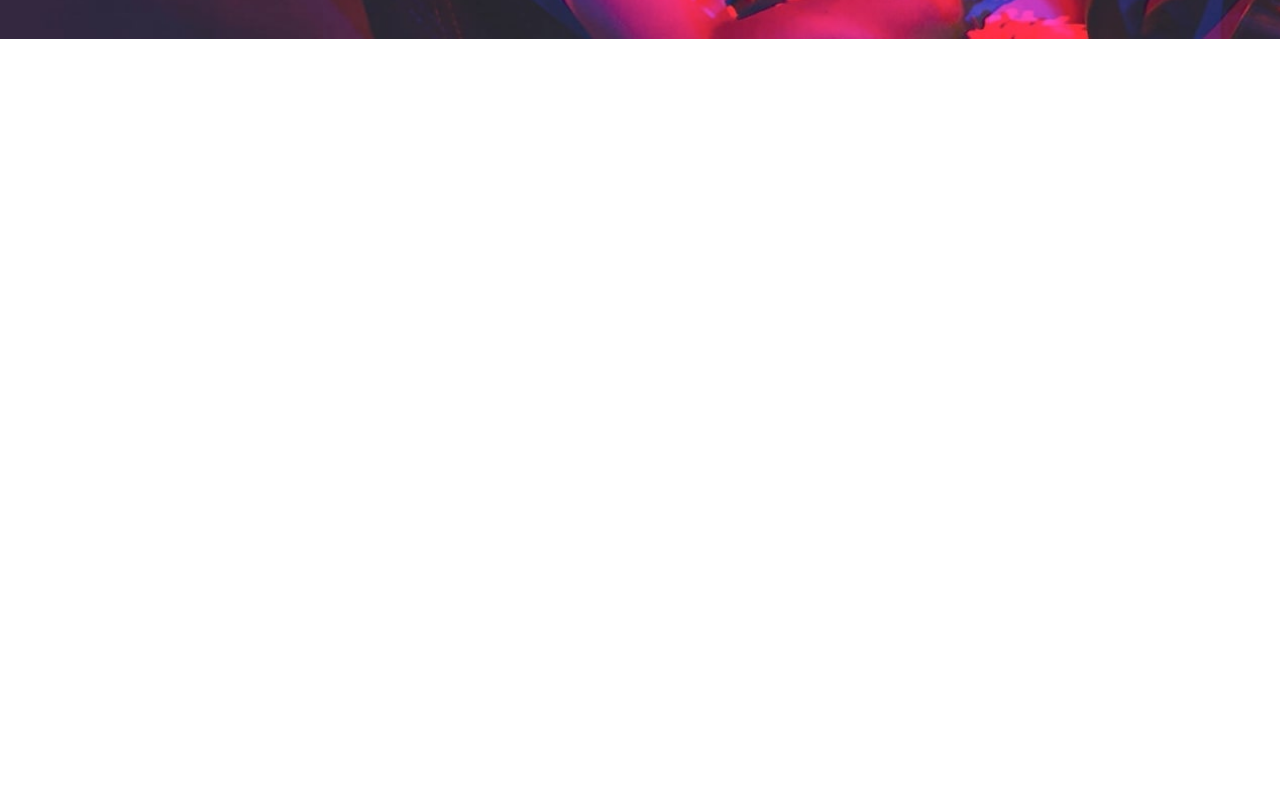
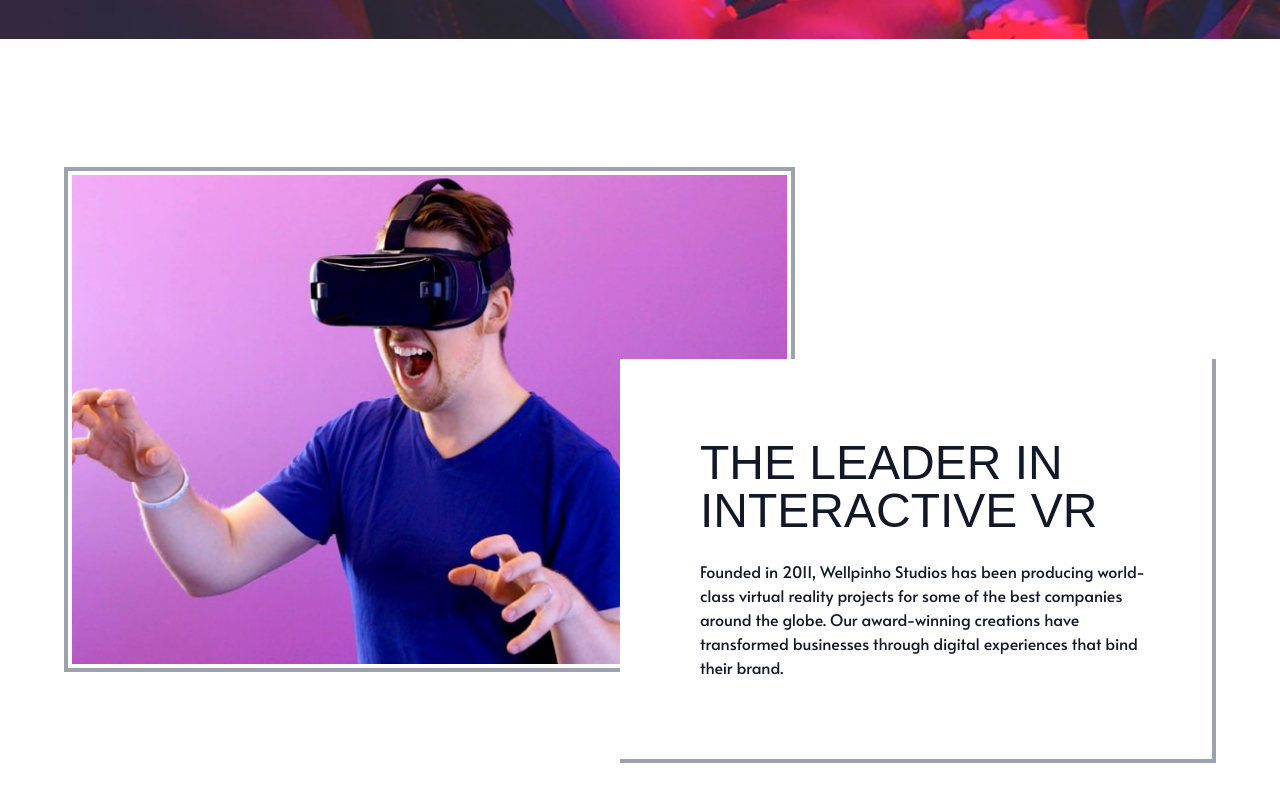
Before and after one commit to wellpinho/nextjs-wellstudios, a Next.js app: page / in a window 1280 px wide. Shown: the part 617-1417 px from the top of the page. Before the commit the page ends 800 px from the top, so only its background shows below. Built offline with nearby package versions, Linux system fonts and the light colour scheme.

Commit message:
features component

```diff
--- /dev/null
+++ b/src/app/components/features/index.tsx
@@ -0,0 +1,61 @@
+import Image from "next/image"
+
+const Features = () => {
+    return (
+        <section id="feature">
+            <div className="
+                relative
+                container
+                flex
+                flex-col
+                max-w-6xl
+                mx-auto
+                my-32 px-6
+                text-gray-900
+                md:flex-row
+                md:px-0
+            ">
+                <Image
+                    className="border-gray-400 border-4 p-1"
+                    width={731}
+                    height={500}
+                    src="/images/desktop/image-interactive.jpg"
+                    alt="" />
+                <div className="
+                    top-48 pr-0
+                    bg-white
+                    md:absolute
+                    md:right-0
+                    md:py-20
+                    md:pl-20
+                    border-b-4
+                    border-r-4
+                    border-gray-400
+                ">
+                    <h2 className="
+                        max-w-lg
+                        mt-10
+                        mb-6
+                        font-sans
+                        text-4xl
+                        text-center
+                        text-gray-900
+                        uppercase
+                        md:text-5xl
+                        md:mt-0
+                        md:text-left
+                    ">
+                        the leader in interactive vr
+                    </h2>
+                    <p className="max-w-md text-center md:text-left">
+                        Founded in 2011, Wellpinho Studios has been producing world-class virtual
+                        reality projects for some of the best companies around the globe.
+                        Our award-winning creations have transformed businesses through digital experiences that bind their brand.
+                    </p>
+                </div>
+            </div>
+        </section>
+    )
+}
+
+export default Features
--- a/src/app/page.tsx
+++ b/src/app/page.tsx
@@ -1,11 +1,17 @@
 import Image from 'next/image'
 import { Inter } from 'next/font/google'
 import Header from './components/header'
+import Features from './components/features'
 
 const inter = Inter({ subsets: ['latin'] })
 
 export default function Home() {
   return (
+    <>
     <Header />
+    <main>
+      <Features />
+    </main>
+    </>
   )
 }
```
